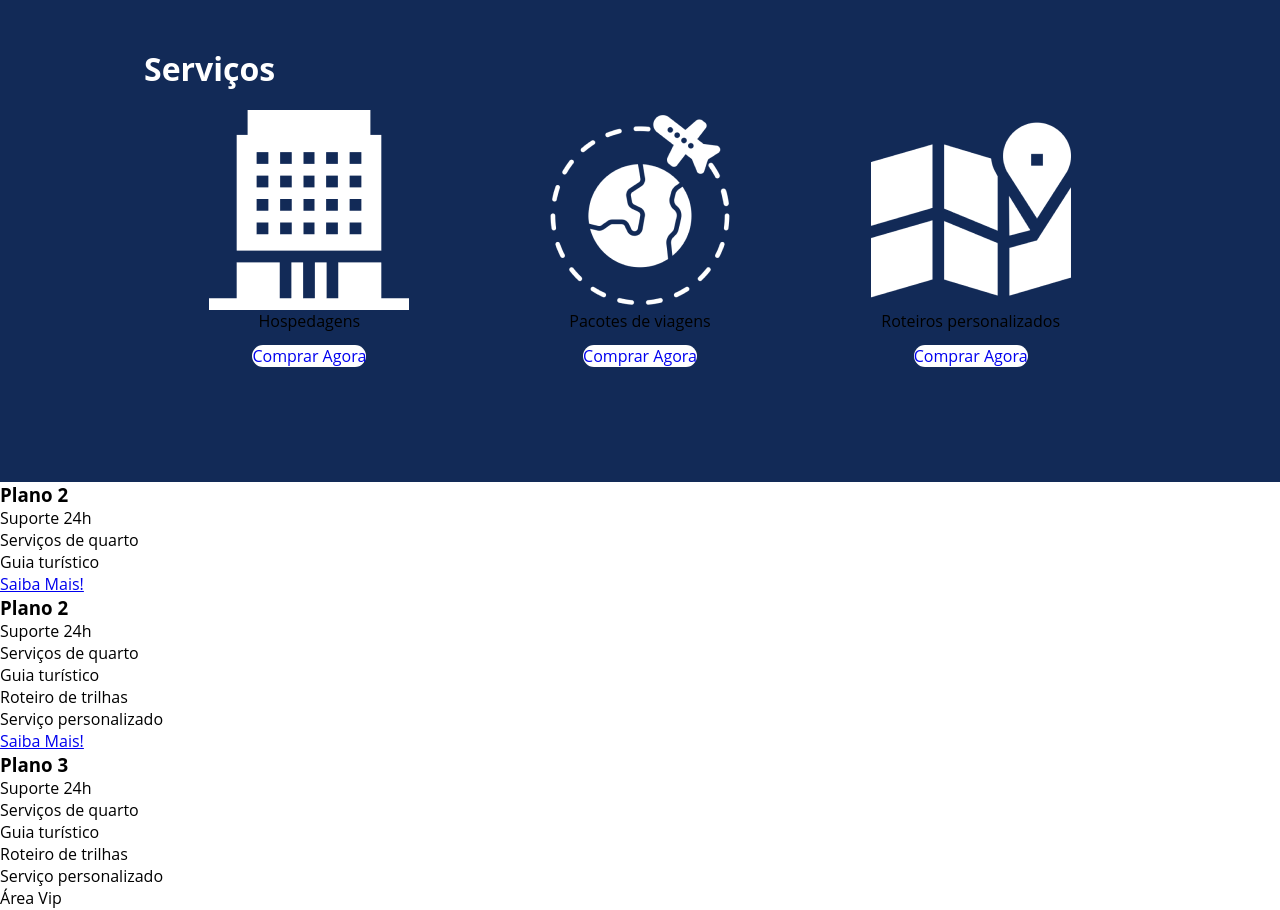
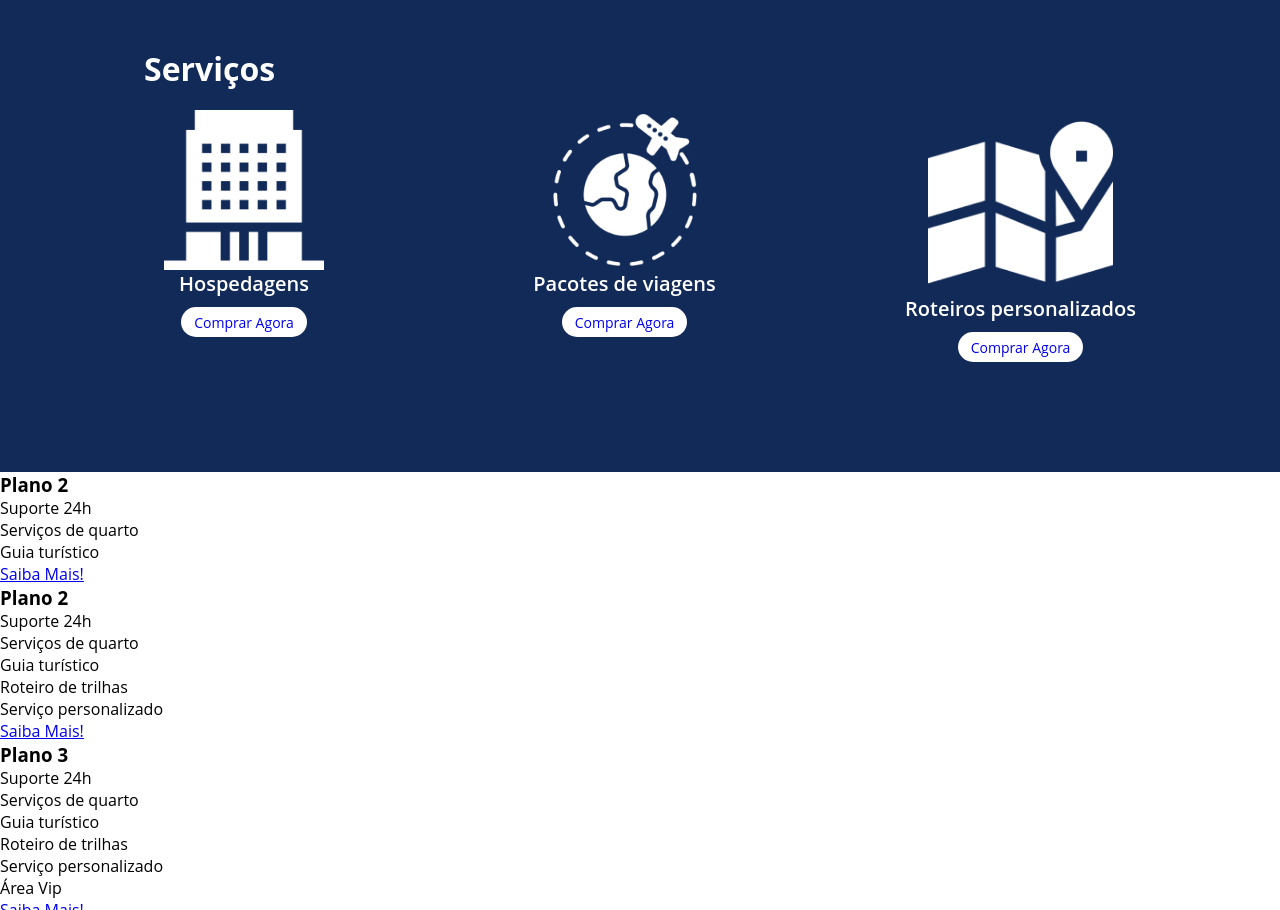
Before and after one commit to hanssell-the-fox/bootcamp-landing-page, a plain HTML site: page index.html in a window 1280 px wide. Shown: the part 1194-2104 px from the top of the page. Drawn offline with Linux system fonts and the light colour scheme.

Commit message:
estilos da sessão de serviços

```diff
--- a/style.css
+++ b/style.css
@@ -131,7 +131,7 @@ header .menu {
 .list-services {
   display: flex;
   flex-direction: row;
-  justify-content: space-around;
+  justify-content: space-between;
 }
 
 .list-services .service {
@@ -146,4 +146,17 @@ header .menu {
   border-radius: 3.2rem;
   height: 3.12rem;
   line-height: 3.12rem;
+  font-size: 14px;
+  padding: .35rem .8rem;
 }
+
+.service p {
+  font-weight: 600;
+  font-size: 20px;
+  color: #ffffff;
+}
+
+.service img {
+  width: 80%;
+  margin: auto;
+}
```
